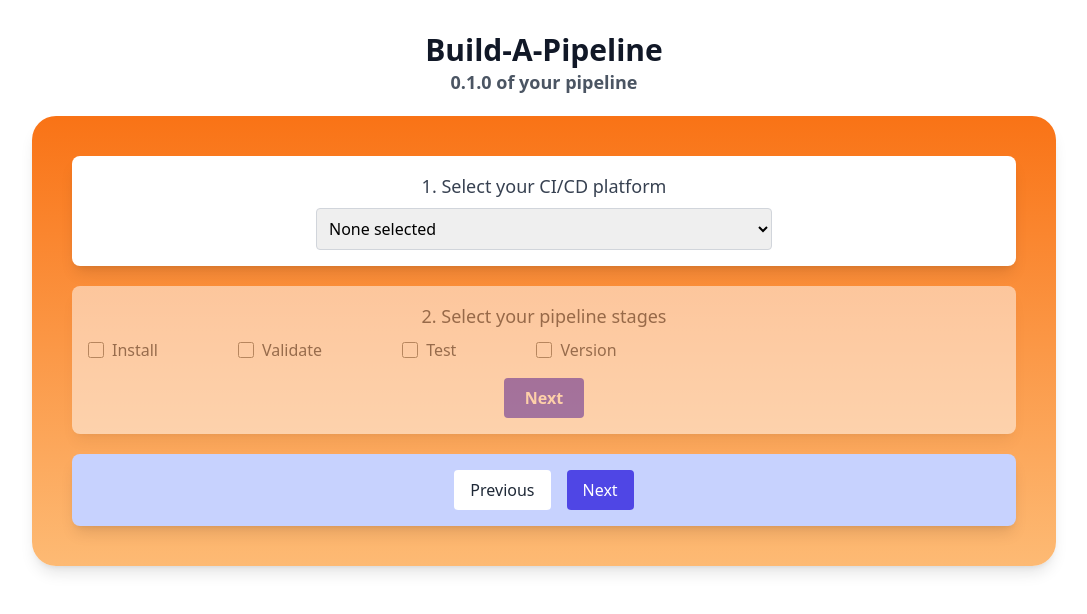
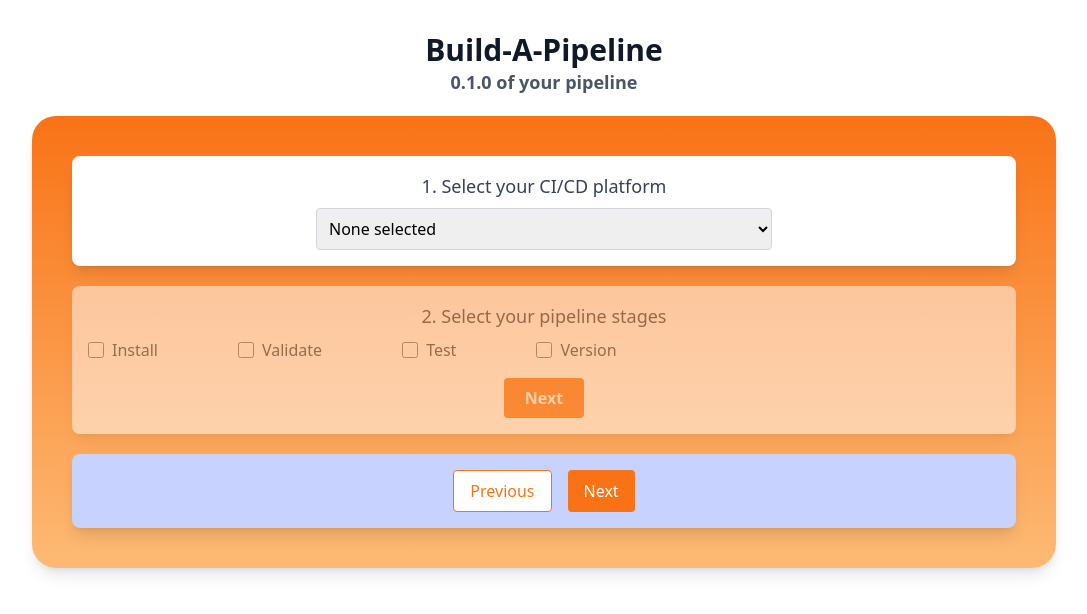
Before and after one commit to jchanda1/build-a-pipeline, a React (Vite) app: page / in a window 1280 px wide. Both pictures are taken after a click on the button "Next". Shown: the top 614 px of the page, without its empty margins (96-1183 px from the left). Built offline with nearby package versions, Linux system fonts and the light colour scheme.

Commit message:
change button colour

```diff
--- a/src/components/ConfigureStages.tsx
+++ b/src/components/ConfigureStages.tsx
@@ -110,14 +110,14 @@ const ConfigureStages = ({
         <div className="flex space-x-4 justify-center">
           <button
             type="button"
-            className="px-4 py-2 bg-white text-gray-800 rounded hover:bg-gray-400 transition"
+            className="px-4 py-2 bg-white text-orange-500 border border-orange-500 rounded hover:bg-orange-50 transition"
             onClick={() => setCurrentStep(1)}
           >
             Previous
           </button>
           <button
             type="button"
-            className="px-4 py-2 bg-indigo-600 text-white rounded hover:bg-indigo-700 transition"
+            className="px-4 py-2 bg-orange-500 text-white rounded hover:bg-orange-600 transition"
             onClick={() => setCurrentStep(2)}
           >
             Next
--- a/src/components/Stages.tsx
+++ b/src/components/Stages.tsx
@@ -56,7 +56,7 @@ const Stages = ({
         </div>
         <button
           type="button"
-          className="mt-4 w-20 bg-indigo-600 text-white font-semibold py-2 px-4 rounded hover:bg-indigo-700 transition"
+          className="mt-4 w-20 bg-orange-500 text-white font-semibold py-2 px-4 rounded hover:bg-orange-600 transition"
           onClick={() => setCurrentStep(2)}
         >
           Next
```
